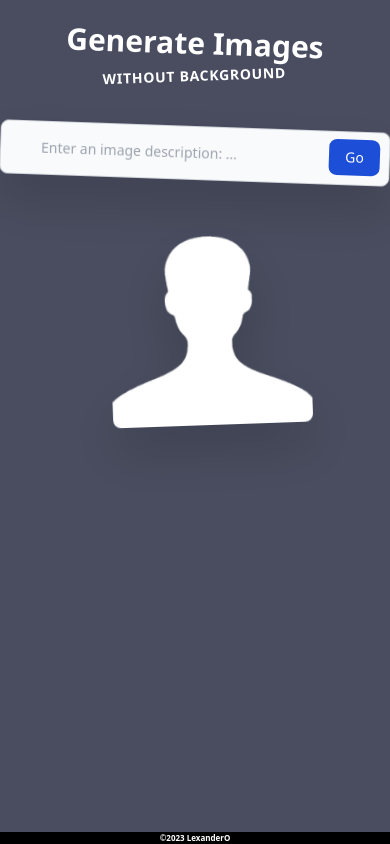
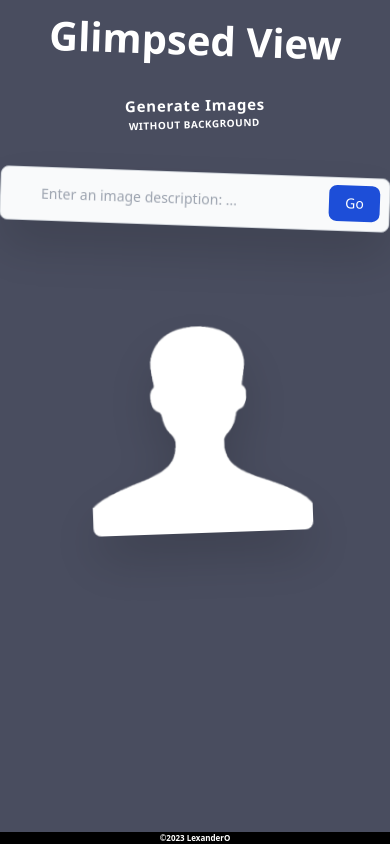
Before and after one commit to LexanderO/ai-image-transparent, a React (Vite) app: page / in a window 390 px wide. Built offline with nearby package versions, Linux system fonts and the light colour scheme; no server answers.

Commit message:
update to sizes of text

```diff
--- a/src/components/ImageGenerator.jsx
+++ b/src/components/ImageGenerator.jsx
@@ -81,12 +81,15 @@ function ImageGenerator() {
 
   return (
     <div className="">
-      <div className="flex flex-col sm:flex-row-reverse gap-10 justify-center">
-        <div className="w-full md:w-1/2 min-w-30 relative h-24 top-[20px] sm:top-[150px]  ">
-          <h1 className="text-white font-black md:text-[60px] sm:text-[50px] xs:text-[40px] text-[30px] text-center rotate-2">
+      <div className="flex flex-col sm:flex-row-reverse gap-20 z-20 mb-5 justify-center">
+        <div className="w-full md:w-1/2 min-w-30 relative h-24 top-[10px] sm:top-[150px]  ">
+        <h3 className="text-white font-black md:text-[70px] sm:text-[60px] xs:text-[50px] text-[40px] text-center pb-6 rotate-2">
+            Glimpsed View
+          </h3>
+          <h3 className="sm:text-[30px] text-[15px] font-black text-white tracking-wider text-center -rotate-1">
             Generate Images
-          </h1>
-          <h3 className="sm:text-[18px] text-[14px] font-black text-white uppercase tracking-wider text-center pb-10 -rotate-2">
+          </h3>
+          <h3 className="sm:text-[14px] text-[10px] font-black text-white uppercase tracking-wider text-center pb-10 -rotate-2">
             Without Background
           </h3>
           <form onSubmit={handleFormSubmit} className="rotate-2">
@@ -120,21 +123,21 @@ function ImageGenerator() {
             <img
               src={Placeholder}
               alt="Preview"
-              className="max-w-full min-w-[200px] relative left-[110px] sm:left-[20px] top-[100px] sm:top-[100px] sm:mx-auto rounded-lg -rotate-2 drop-shadow-2xl"
+              className="max-w-full min-w-[220px] relative left-[90px] sm:left-[20px] top-[150px] sm:top-[100px] sm:mx-auto rounded-lg -rotate-2 drop-shadow-2xl"
             />
           )}
           {previewUrl && (
             <img
               src={previewUrl}
               alt="Preview"
-              className="max-w-full min-w-[200px] relative left-[110px] sm:left-[20px] top-[100px] sm:top-[100px] sm:mx-auto rounded-lg -rotate-2 drop-shadow-2xl"
+              className="max-w-full min-w-[200px] relative left-[90px] sm:left-[20px] top-[150px] sm:top-[100px] sm:mx-auto rounded-lg -rotate-2 drop-shadow-2xl"
             />
           )}
           {imageUrl && (
             <img
               src={imageUrl}
               alt="Processed"
-              className="max-w-full min-w-[200px] relative left-[110px] sm:left-[20px] top-[100px] sm:top-[100px] sm:mx-auto rounded-lg -rotate-2 drop-shadow-2xl"
+              className="max-w-full min-w-[200px] relative left-[90px] sm:left-[20px] top-[150px] sm:top-[100px] sm:mx-auto rounded-lg -rotate-2 drop-shadow-2xl"
             />
           )}
         </div>
```
